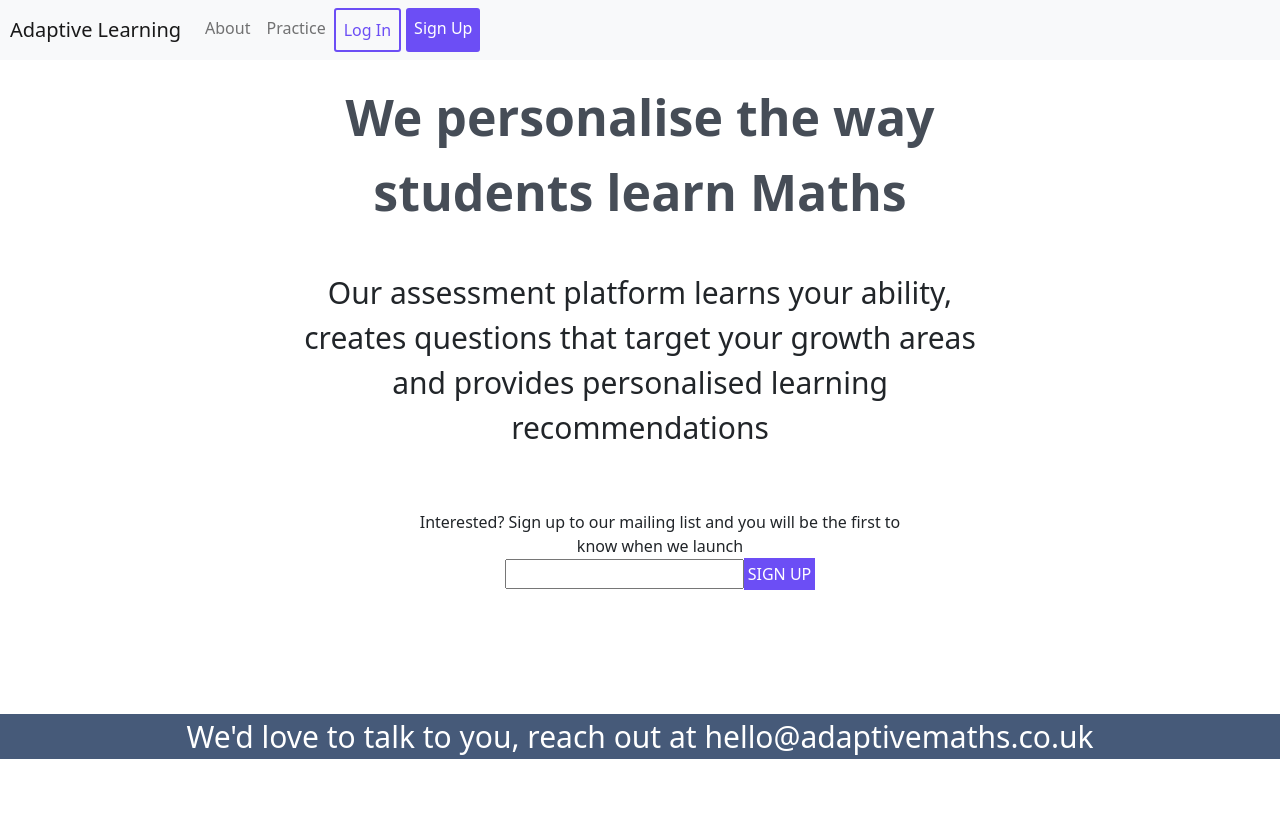
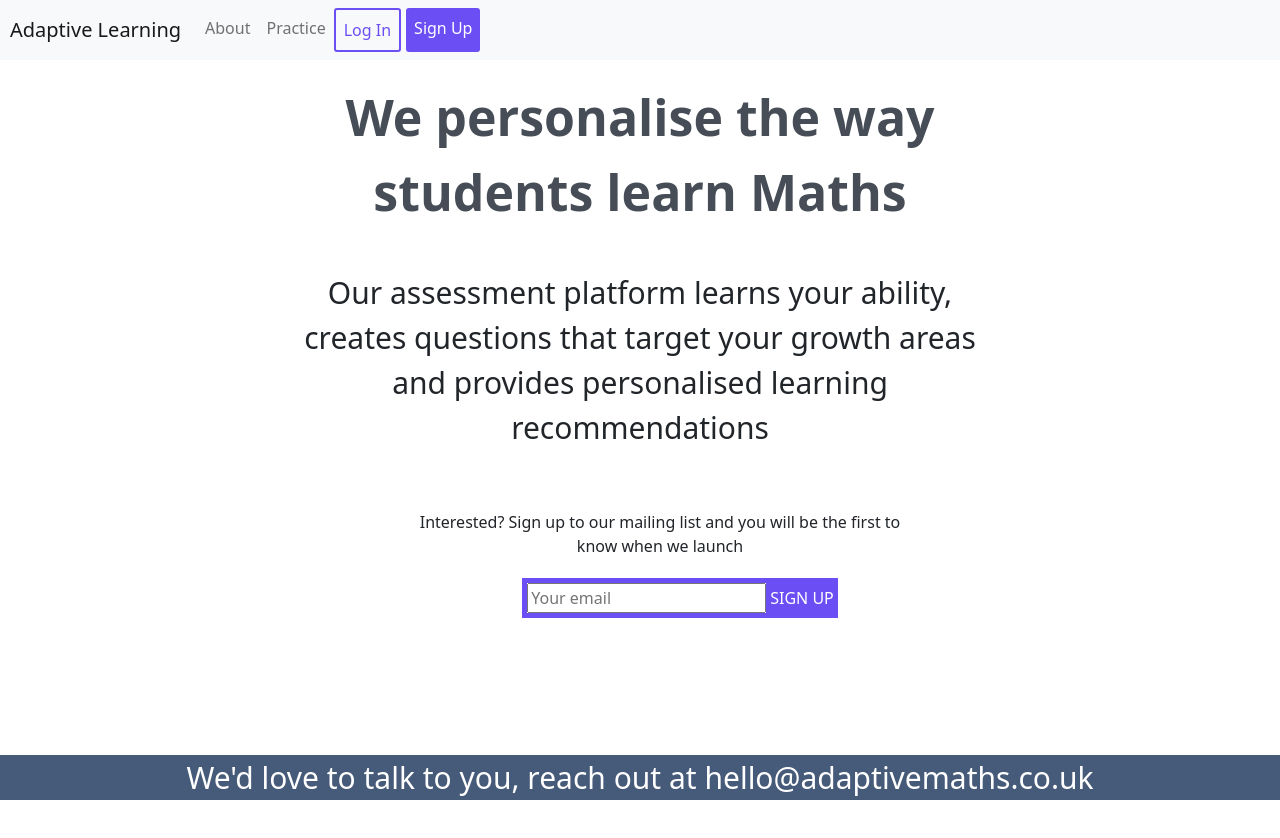
Before and after one commit to adaptivemaths/ALE, a React (Create React App) app in the folder frontend/: page / in a window 1280 px wide. Shown: the top 838 px of the page. Before the commit the page ends 800 px from the top, so only its background shows below. Built offline with nearby package versions, Linux system fonts and the light colour scheme; no server answers.

Commit message:
Improve styling for mailing list form

```diff
--- a/frontend/src/components/home_page/MailingListForm.js
+++ b/frontend/src/components/home_page/MailingListForm.js
@@ -37,8 +37,15 @@ export default class MailingListForm extends React.Component {
                 <form>
                     <div className="mail-container">
                         <label>Interested? Sign up to our mailing list and you will be the first to know when we launch</label>
-                        <div>
-                            <input type="email" value={this.state.email} onChange={this.handleChange}></input>
+                        <div className="flex-container">
+                            <div className="mail-input">
+                                <input
+                                type="email"
+                                value={this.state.email}
+                                onChange={this.handleChange}
+                                placeholder="Your email"
+                                />
+                            </div>
                             <button id="mail-signup" onClick={this.handleSubmit}>
                                 SIGN UP
                             </button>
--- a/frontend/src/components/home_page/homePage.css
+++ b/frontend/src/components/home_page/homePage.css
@@ -46,6 +46,7 @@ footer {
 .mailing-list-form {
     width: 40%;
     margin: auto;
+    align-items: center;
 }
 
 .mail-container {
@@ -53,6 +54,14 @@ footer {
     width: 100%;
     margin: 20px;
     margin-bottom: 100px;
+}
+
+.flex-container {
+    display: flex;
+    width: 100%;
+    margin: 20px;
+    margin-bottom: 100px;
+    justify-content: center;
 }
 
 #mail-signup {
@@ -65,3 +74,9 @@ footer {
 #mail-signup:hover {
     background-color: rgb(64, 39, 175);
 }
+
+.mail-input {
+    border: 5px solid rgb(108, 78, 245);
+    border-right: 0;
+    align-items: center;
+}
```
